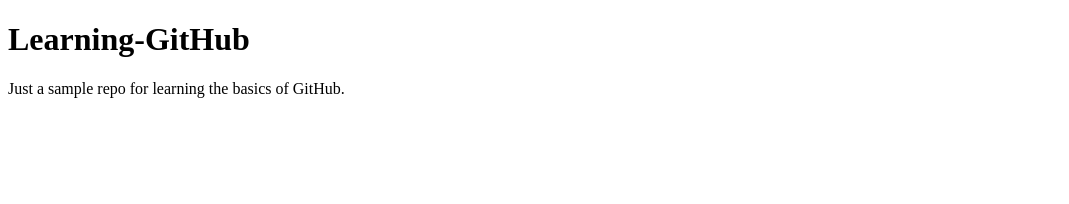
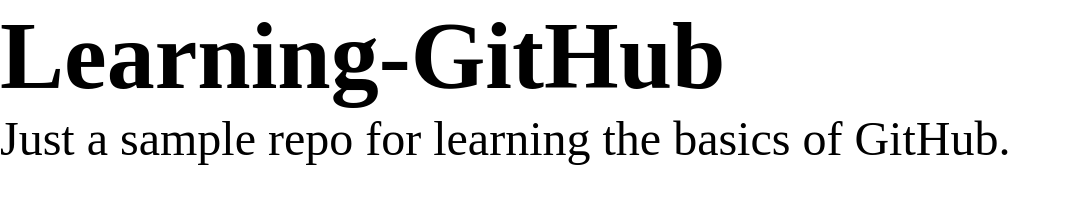
Before and after one commit to itsmanas1996/Learning-GitHub, a plain HTML site: page index.html in a window 1280 px wide. Shown: the whole page, without its empty margins (0-1069 px from the left). Drawn offline with Linux system fonts and the light colour scheme.

Commit message:
added style.css file and linked to index.html file
added some little decoration to our basic web page.

```diff
--- /dev/null
+++ b/css/style.css
@@ -0,0 +1,11 @@
+*{
+    padding: 0;
+    margin: 0;
+    box-sizing: border-box;
+}
+html{
+    font-size: 48px;
+}
+h1{
+    font-size: 2rem;
+}
--- a/index.html
+++ b/index.html
@@ -5,6 +5,7 @@
     <meta http-equiv="X-UA-Compatible" content="IE=edge">
     <meta name="viewport" content="width=device-width, initial-scale=1.0">
     <title>Document</title>
+    <link rel="stylesheet" href="css/style.css">
 </head>
 <body>
     <h1>Learning-GitHub</h1>
```
